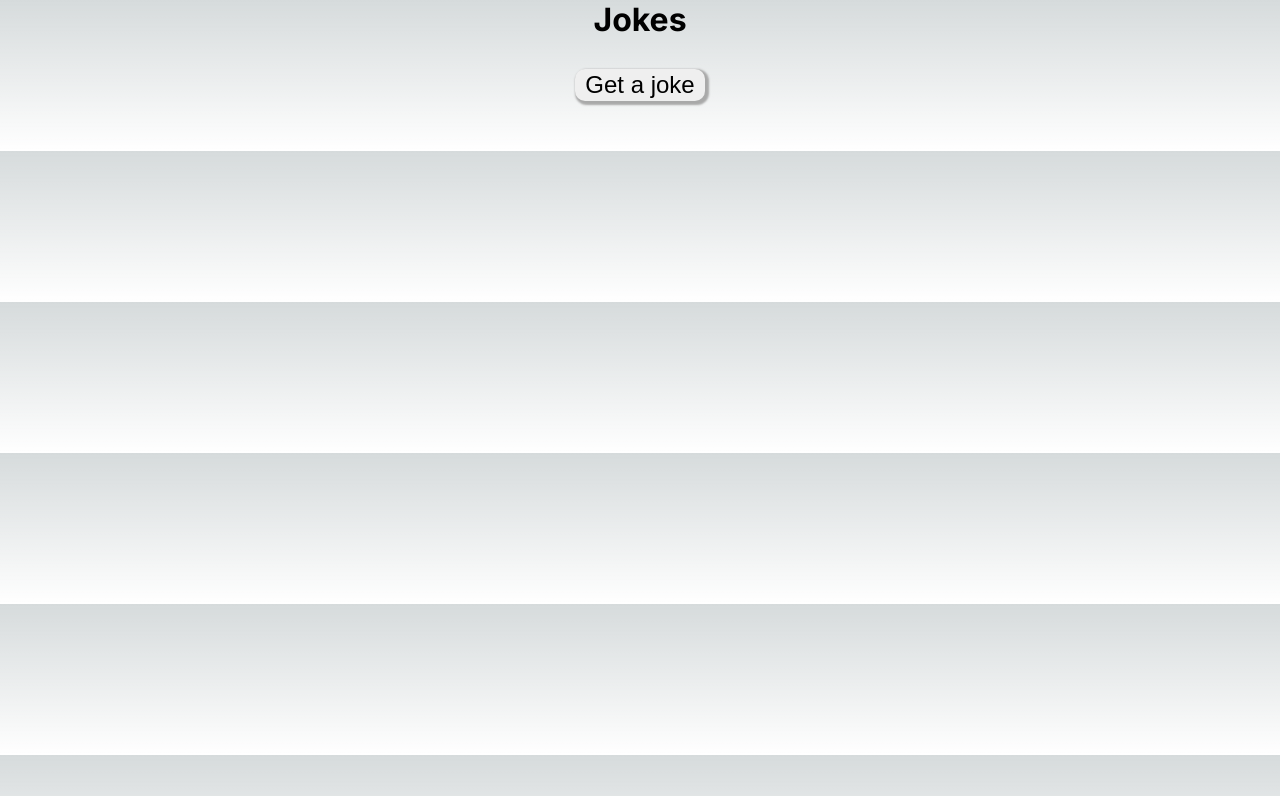
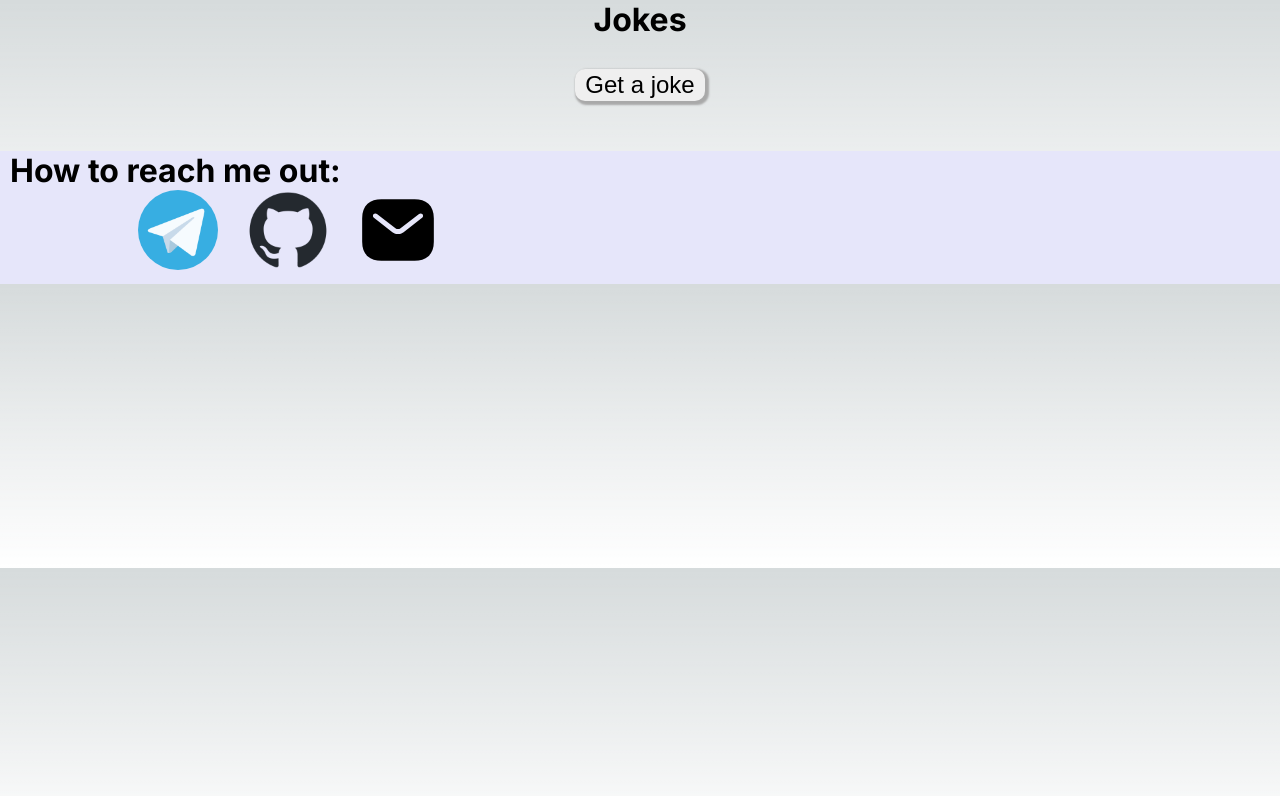
Before and after one commit to Kamil116/FWD_labs, a Next.js app: page /jokes in a window 1280 px wide. Shown: the top 796 px of the page. Built offline with nearby package versions, Linux system fonts and the light colour scheme.

Commit message:
rewrote to next js

```diff
--- a/app/components/Footer.tsx
+++ b/app/components/Footer.tsx
@@ -0,0 +1,28 @@
+"use client";
+import styles from "@/app/components/footer.module.css";
+
+export default function Footer() {
+    return (
+        <div className={styles.ending}>
+            <h1 className={styles.heading}>How to reach me out:</h1>
+            <div style={{paddingLeft: "8em"}} className={styles.footer_links}>
+                <div>
+                    <a href="https://t.me/mirgasimovk">
+                        <img src="/telegram.png" className={styles.tg_link} alt="telegram contact"/>
+                    </a>
+                </div>
+                <div>
+                    <a href="https://github.com/Kamil116">
+                        <img src="/github-mark.png" className={styles.gh_link} alt="github link"/>
+                    </a>
+                </div>
+                <div>
+                    <a href="mailto:k.mirgasimov@innopolis.university">
+                        <img src="/email-svgrepo-com.svg" className={styles.email} alt="email"/>
+                    </a>
+                </div>
+            </div>
+        </div>
+    )
+
+}
--- a/app/globals.css
+++ b/app/globals.css
@@ -91,8 +91,7 @@ body {
             to bottom,
             transparent,
             rgb(var(--background-end-rgb))
-    )
-    rgb(var(--background-start-rgb));
+    ) rgb(var(--background-start-rgb));
 }
 
 a {
@@ -105,3 +104,25 @@ a {
         color-scheme: dark;
     }
 }
+
+.ending {
+    background-color: lavender;
+    padding-left: 10px;
+    padding-bottom: 10px;
+}
+
+.footer-links {
+    display: flex;
+}
+
+.gh-link, .email, .tg-link {
+    width: 80px;
+}
+
+.gh-link, .email {
+    margin-left: 30px;
+}
+
+.tg-link {
+    border-radius: 50%;
+}
--- a/app/layout.tsx
+++ b/app/layout.tsx
@@ -1,8 +1,9 @@
-import type { Metadata } from "next";
-import { Inter } from "next/font/google";
+import type {Metadata} from "next";
+import {Inter} from "next/font/google";
 import "./globals.css";
+import Footer from '@/app/components/Footer'
 
-const inter = Inter({ subsets: ["latin"] });
+const inter = Inter({subsets: ["latin"]});
 
 export const metadata: Metadata = {
     title: "Create Next App",
@@ -18,6 +19,7 @@ export default function RootLayout({
         <html lang="en">
         <body className={inter.className}>
         {children}
+        <Footer />
         </body>
         </html>
     );
```
Also changed, not shown: app/about/page.tsx (+1 -1 lines). Lines whose indentation alone changed are shown as unchanged.
